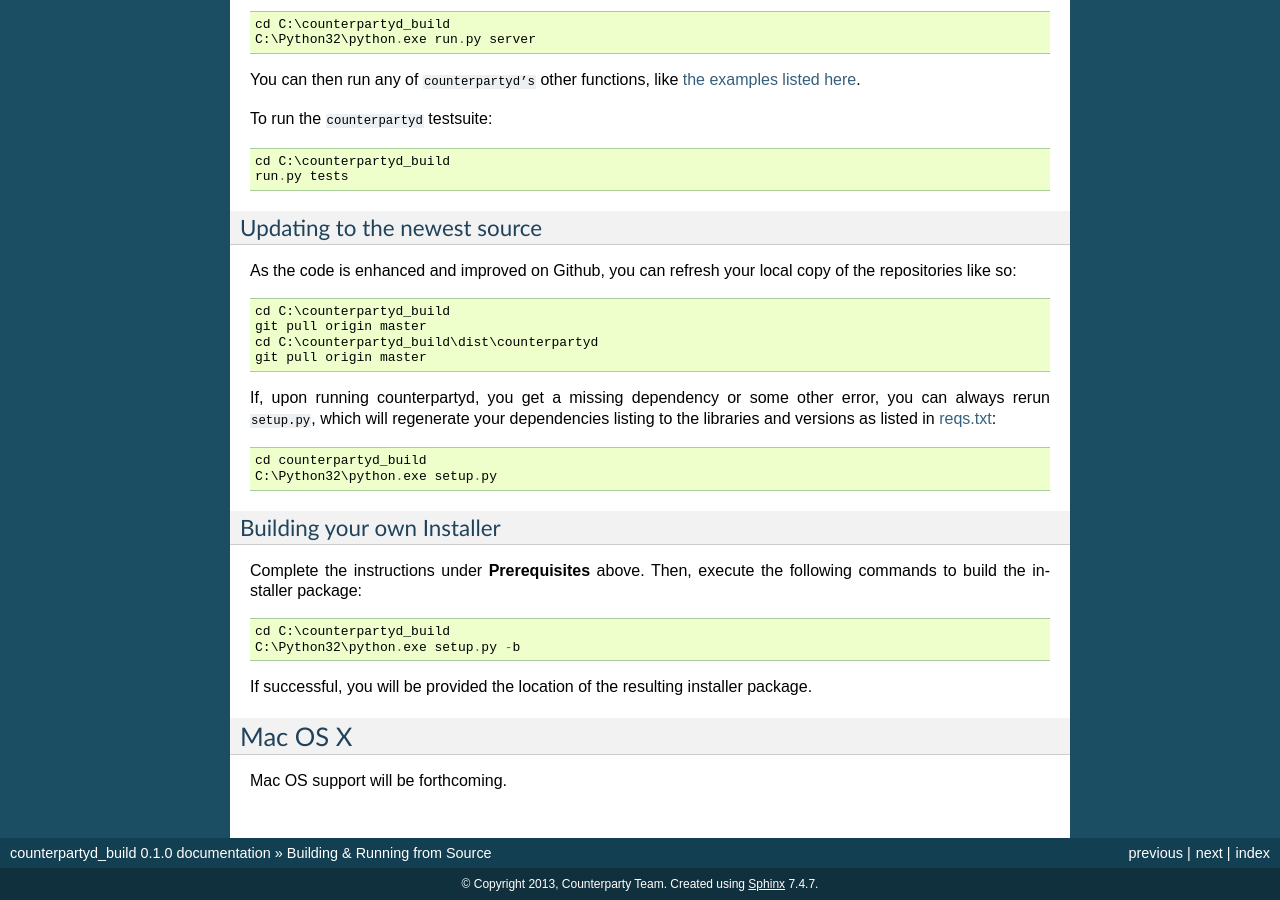
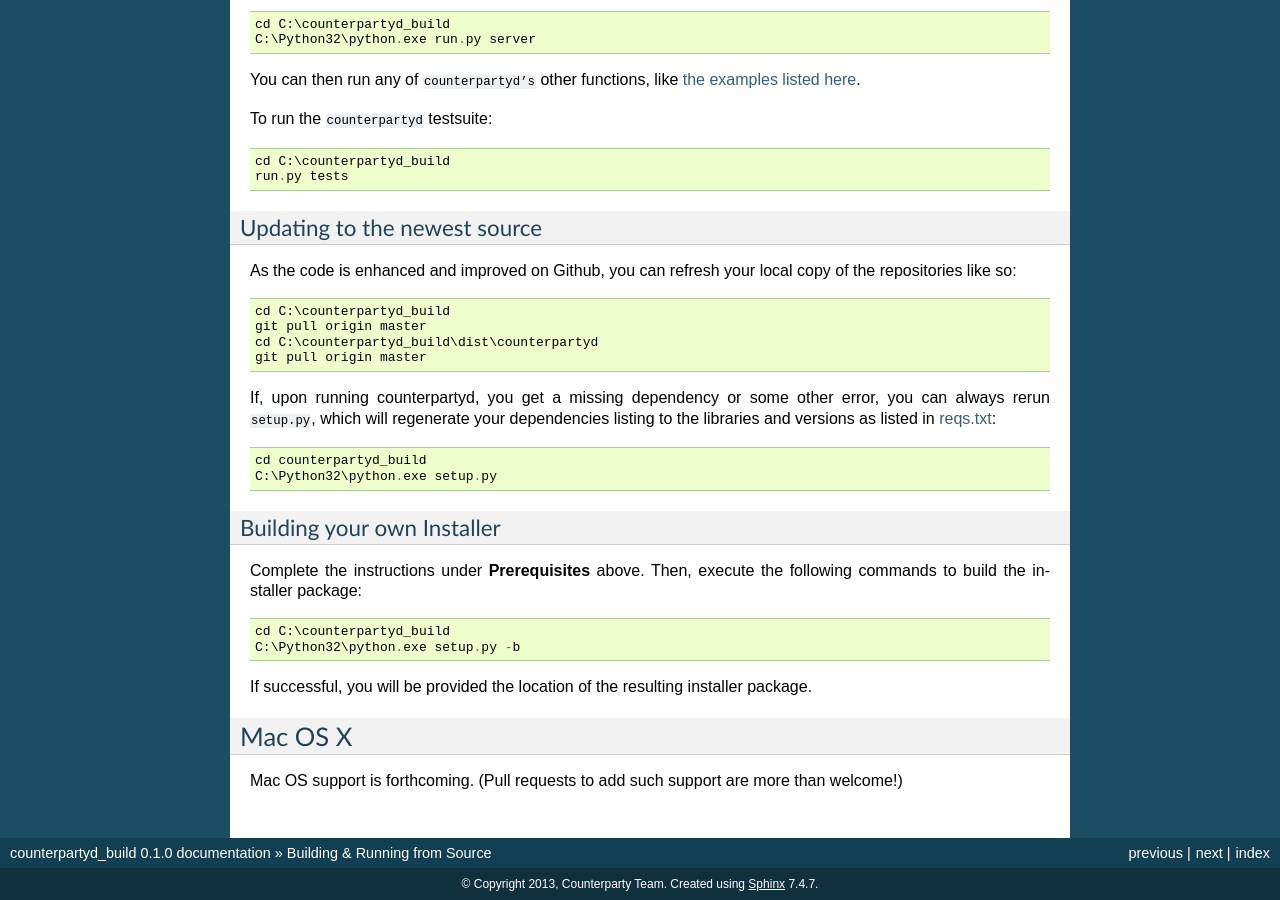
Before and after one commit to CounterpartyXCP/federatednode, a Sphinx documentation site: the page built from docs/BuildingFromSource.rst, in a window 1280 px wide and 900 px high, scrolled down 2539 px. Built offline with Sphinx 7.4.7, drawn with Linux system fonts in a browser that asks for light colours.

Commit message:
Update BuildingFromSource.rst

```diff
--- a/docs/BuildingFromSource.rst
+++ b/docs/BuildingFromSource.rst
@@ -189,4 +189,4 @@ If successful, you will be provided the location of the resulting installer pack
 Mac OS X
 --------
 
-Mac OS support will be forthcoming.
+Mac OS support is forthcoming. (Pull requests to add such support are more than welcome!)
```
